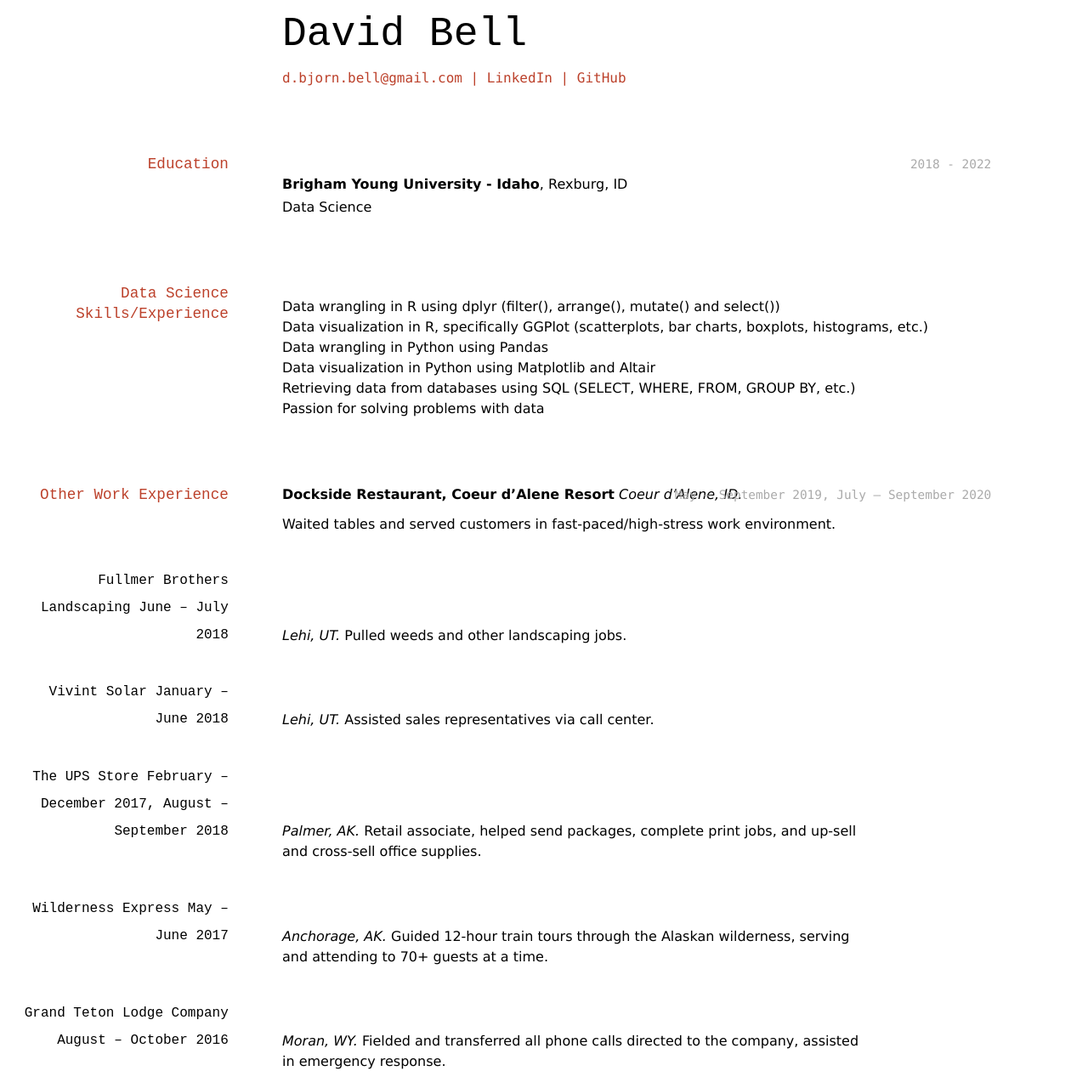
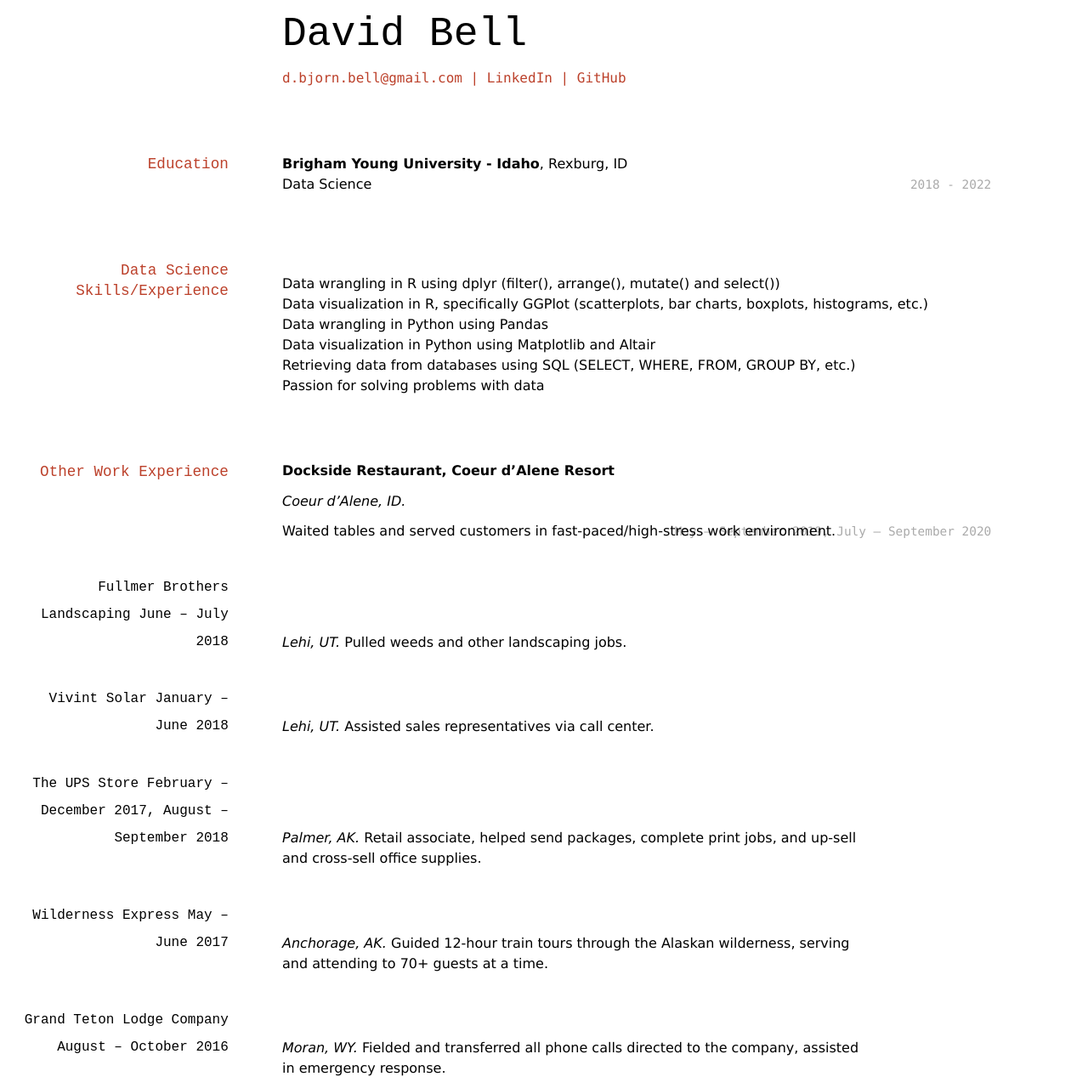
Before and after one commit to byuids-resumes/david_bell_resume, a Jekyll site: the page built from docs/index.md, in a window 1280 px wide. Shown: the whole page at 85% size. Built offline with Jekyll 4.4.1, drawn with Linux system fonts in a browser that asks for light colours.

```diff
--- a/docs/index.md
+++ b/docs/index.md
@@ -15,9 +15,9 @@ title: David Bell's Resume
 
 ## Education
 
+__Brigham Young University - Idaho__, Rexburg, ID
+Data Science
 `2018 - 2022`
-__Brigham Young University - Idaho__, Rexburg, ID
-- Data Science
 
 ## Data Science Skills/Experience
 *	Data wrangling in R using dplyr (filter(), arrange(), mutate() and select())
@@ -29,9 +29,11 @@ __Brigham Young University - Idaho__, Rexburg, ID
 
 ## Other Work Experience
 
+__Dockside Restaurant, Coeur d’Alene Resort__
+
+*Coeur d’Alene, ID.*
+
 `May – September 2019, July – September 2020`
-__Dockside Restaurant, Coeur d’Alene Resort__
- *Coeur d’Alene, ID.*
 
 Waited tables and served customers in fast-paced/high-stress work environment.
 
```
